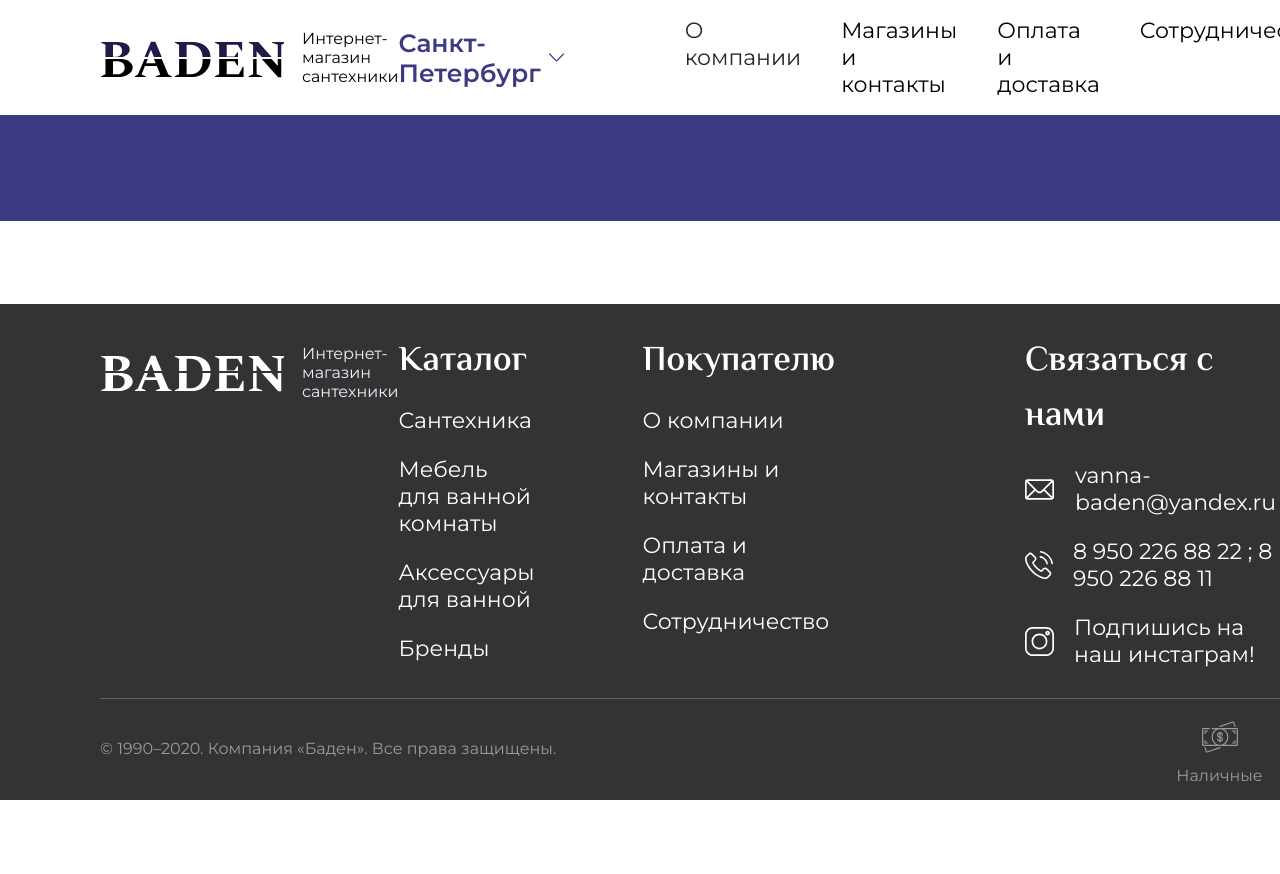
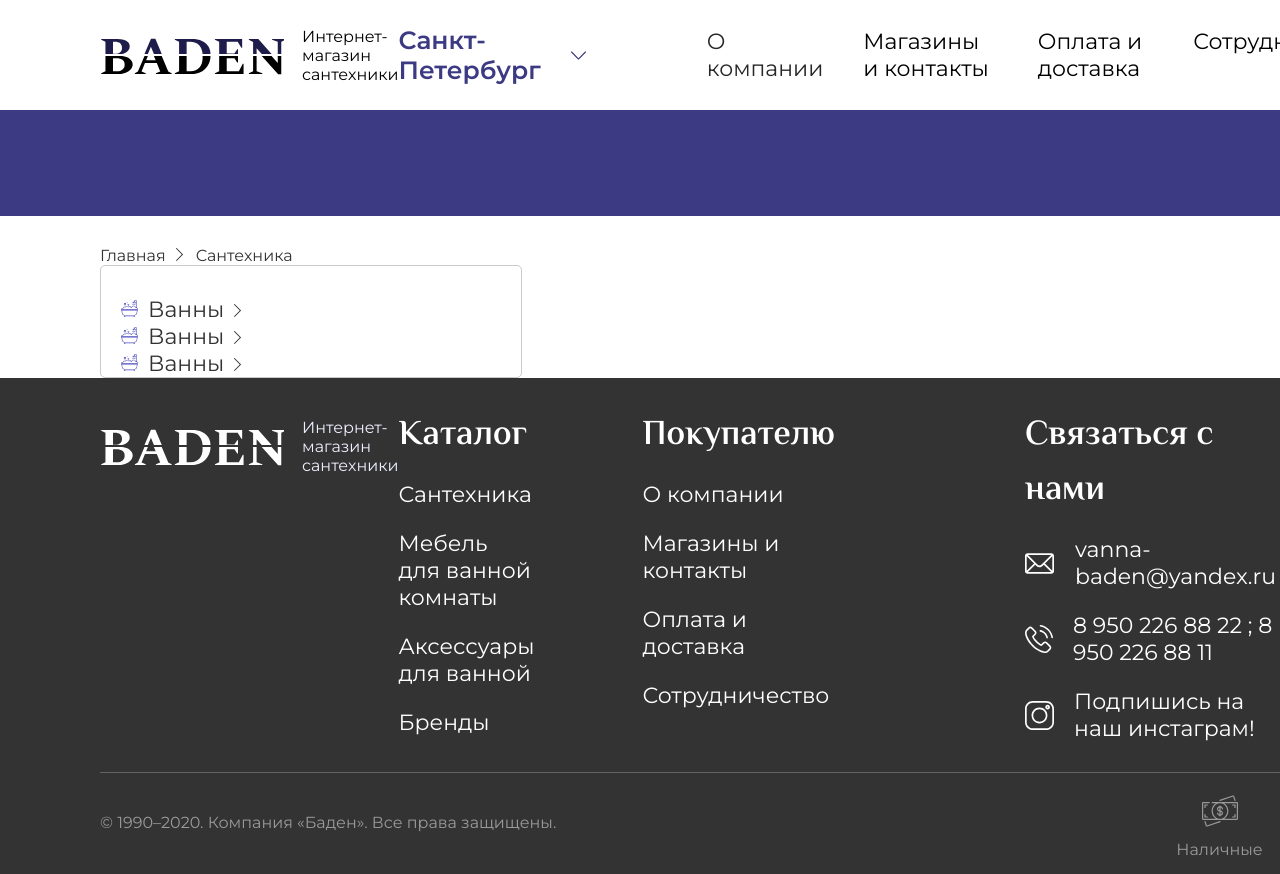
Before and after one commit to Shirobokov-aa/verstka-site, a plain HTML site: page site-test3/index2.html in a window 1280 px wide. Shown: the top 874 px of the page. Before the commit the page ends 800 px from the top, so only its background shows below. Drawn offline with Linux system fonts and the light colour scheme; files whose address does not match are found by name.

Commit message:
процесс

```diff
--- a/site-test3/css/style2.css
+++ b/site-test3/css/style2.css
@@ -1,4 +1,3 @@
-
 /* КАК ПРАВИЛО */
 
 
@@ -330,3 +329,111 @@ a {
     border-right: 1px solid #444;
     margin: 20px 0px 0px 39px
 }
+
+
+
+/* MAIN */
+
+
+
+.navigator-block__row {
+    margin-top: 30px;
+    margin-left: 100px;
+    color: var(--baden, #333);
+    font-family: Montserrat;
+    font-size: 16px;
+    font-style: normal;
+    font-weight: 400;
+    line-height: normal;
+}
+
+.navigator-block__img {
+    margin-left: 10px;
+    fill: red;
+}
+
+.navi__svg {
+    fill: red;
+    stroke: red;
+}
+
+svg {
+    fill: red;
+}
+
+.navigator-block__item--1 {
+    margin-left: 13px;
+}
+
+
+
+
+
+.container {
+    display: flex;
+    max-width: 1720px;
+    margin: 0 100px 0 100px;
+    padding: 0 0 0 0;
+}
+
+.container__left {
+    width: 400px;
+}
+
+.container__right {
+    width: 1280px;
+}
+
+.container-left__top {
+    display: flex;
+    flex-direction: column;
+    width: 400px;
+    flex-shrink: 0;
+}
+
+.menu {
+    display: flex;
+    flex-direction: column;
+    width: 400px;
+    /* height: 837px; */
+    flex-shrink: 0;
+    border-radius: 5px;
+    border: 1px solid #CBCACA;
+    background: #FFF;
+    padding: 30px 0 0 20px;
+}
+
+.menu__item {
+    display: flex;
+    cursor: pointer;
+    position: relative;
+    /* добавил позиционирование */
+}
+
+.menu__item--desc {
+    color: #333;
+    font-family: Montserrat;
+    font-size: 22px;
+    font-style: normal;
+    font-weight: 400;
+    line-height: normal;
+    padding: 0 10px;
+}
+
+.submenu {
+    display: none;
+    flex-direction: column;
+    position: absolute;
+    top: 100%;
+    left: 0;
+
+}
+
+.submenu__item {
+    padding: 8px 10px;
+}
+
+
+.menu__item:hover .submenu {
+    display: flex;
+}
--- a/site-test3/index2.html
+++ b/site-test3/index2.html
@@ -68,8 +68,85 @@
     </header>
 
     <main class="main">
+        <div class="navigator-block__row row">
+            Главная <div class="navigator-block__img">
+                <img src="images/list2_catalog1/Vector.svg" alt="" class="navi__svg">
+            </div>
+            <div class="navigator-block__item--1">
+                Сантехника
+            </div>
+        </div>
+        <div class="container">
+            <div class="container__left">
+                <div class="menu">
+                    <div class="menu__item">
+                        <div class="menu__item--img">
+                            <img src="images/list2_catalog1/001-bathtub.svg" alt="">
+                        </div>
+                        <div class="menu__item--desc">
+                            Ванны
+                        </div>
+                        <div class="menu__item--img">
+                            <img src="images/list2_catalog1/Vector.svg" alt="" class="navi__svg">
+                        </div>
+                        <div class="submenu">
+                            <div class="submenu__item">Чугунные</div>
+                            <div class="submenu__item">Стальные</div>
+                            <div class="submenu__item">Акриловые</div>
+                            <div class="submenu__item">Искусственный камень</div>
+                            <div class="submenu__item">Экраны для ванн</div>
+                        </div>
+                    </div>
+                    <div class="menu__item">
+                        <div class="menu__item--img">
+                          <img src="images/list2_catalog1/001-bathtub.svg" alt="">
+                        </div>
+                        <div class="menu__item--desc">
+                          Ванны
+                        </div>
+                        <div class="menu__item--img">
+                          <img src="images/list2_catalog1/Vector.svg" alt="" class="navi__svg">
+                        </div>
+                    </div>
+                    <div class="menu__item">
+                        <div class="menu__item--img">
+                            <img src="images/list2_catalog1/001-bathtub.svg" alt="">
+                        </div>
+                        <div class="menu__item--desc">
+                            Ванны
+                        </div>
+                        <div class="menu__item--img">
+                            <img src="images/list2_catalog1/Vector.svg" alt="" class="navi__svg">
+                        </div>
+                    </div>
+                    <div class="menu__item">
+                        <div class="menu__item--img"></div>
+                    </div>
+                    <div class="menu__item">
+                        <div class="menu__item--img"></div>
+                    </div>
+                    <div class="menu__item">
+                        <div class="menu__item--img"></div>
+                    </div>
+                    <div class="menu__item"></div>
+                    <div class="menu__item"></div>
+                    <div class="menu__item"></div>
+                    <div class="menu__item"></div>
+                    <div class="menu__item"></div>
+                    <div class="menu__item"></div>
+                    <div class="menu__item"></div>
+                    <div class="menu__item"></div>
+                    <div class="menu__item"></div>
+                    <div class="menu__item"></div>
+                </div>
+            </div>
+            <div class="container__right">
 
+            </div>
+        </div>
     </main>
+
+
 
     <footer class="footer">
         <div class="container__footer">
```
Also changed, not shown: site-test3/images/list2_catalog1/001-bathtub.svg (added), site-test3/images/list2_catalog1/Vector.svg (added), site-test3/images/list2_catalog1/Vector2.svg (added).
